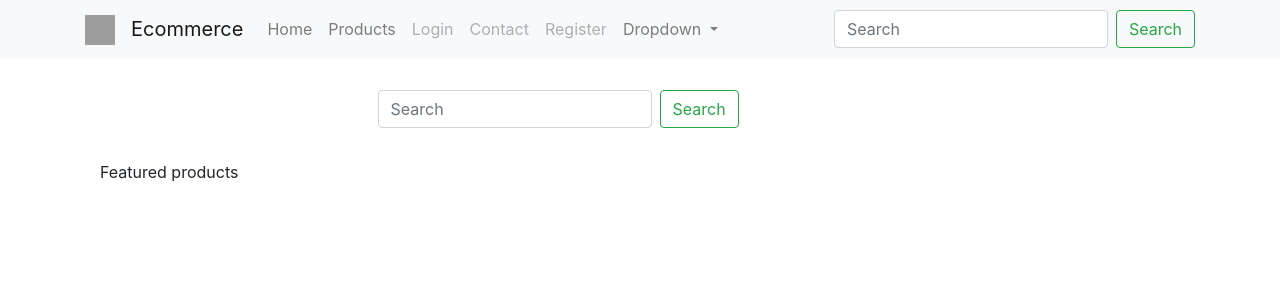
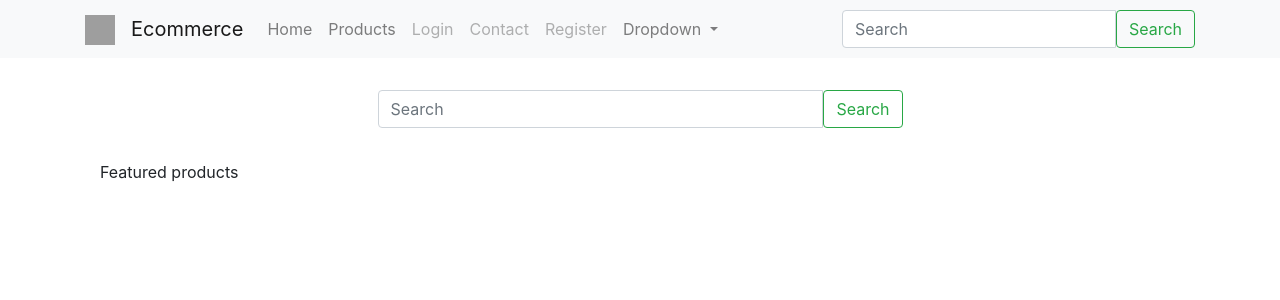
Before and after one commit to krismwas/ecomm, a Django app: template search/templates/search/view.html in a window 1280 px wide. Shown: the top 300 px of the page. Run offline with Django 3.2, Linux system fonts and the light colour scheme; the template is opened without the code that fills it, so the values that code supplies are empty; some libraries are stand-ins or nearby versions; grey boxes are pictures that could not be loaded.

Commit message:
value and name for search form

```diff
--- a/search/templates/search/snippets/search-form.html
+++ b/search/templates/search/snippets/search-form.html
@@ -1,4 +1,8 @@
- <form class="form-inline my-2 my-lg-0">
-  <input class="form-control mr-sm-2" type="search" placeholder="Search" aria-label="Search">
-  <button class="btn btn-outline-success my-2 my-sm-0" type="submit">Search</button>
+<form action="{% url 'search:query' %}" class="form my-2 my-lg-0">
+    <div class="input-group">
+        <input class="form-control" type="text" placeholder="Search" aria-label="Search" name="q" value="{{ request.GET.q }}">
+        <span class="input-group-btn">
+            <button class="btn btn-outline-success" type="submit">Search</button>
+        </span>
+    </div>
 </form>
```
